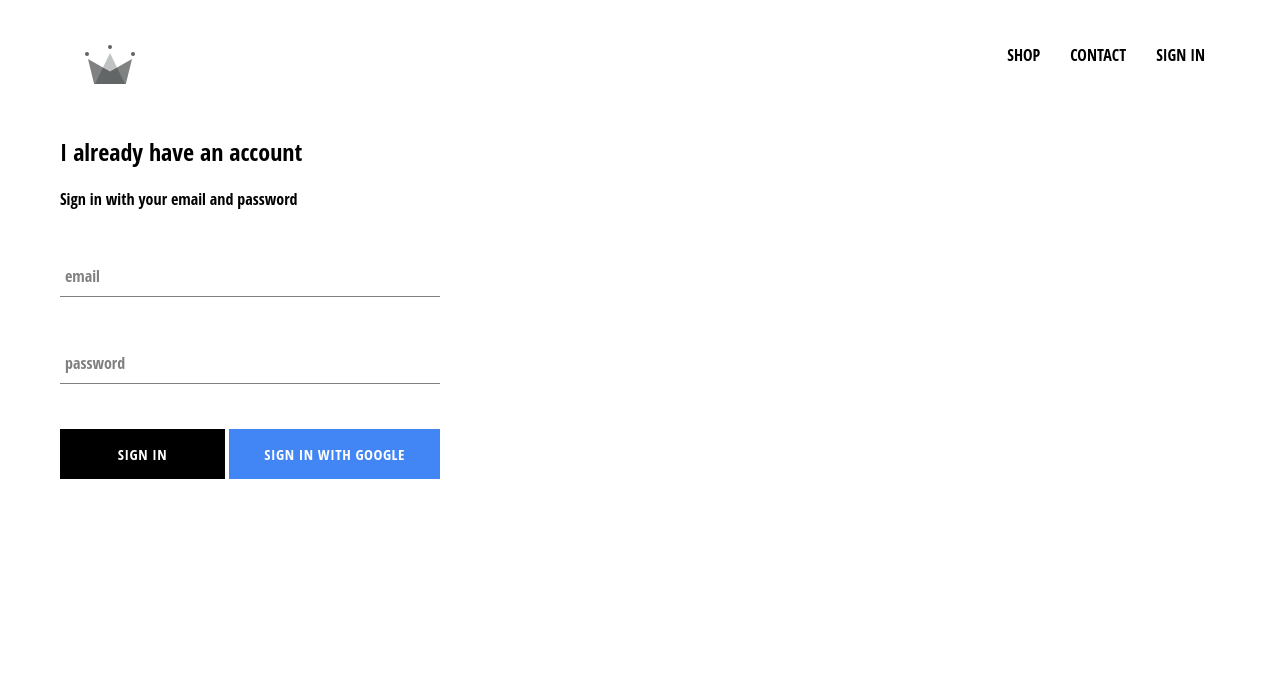
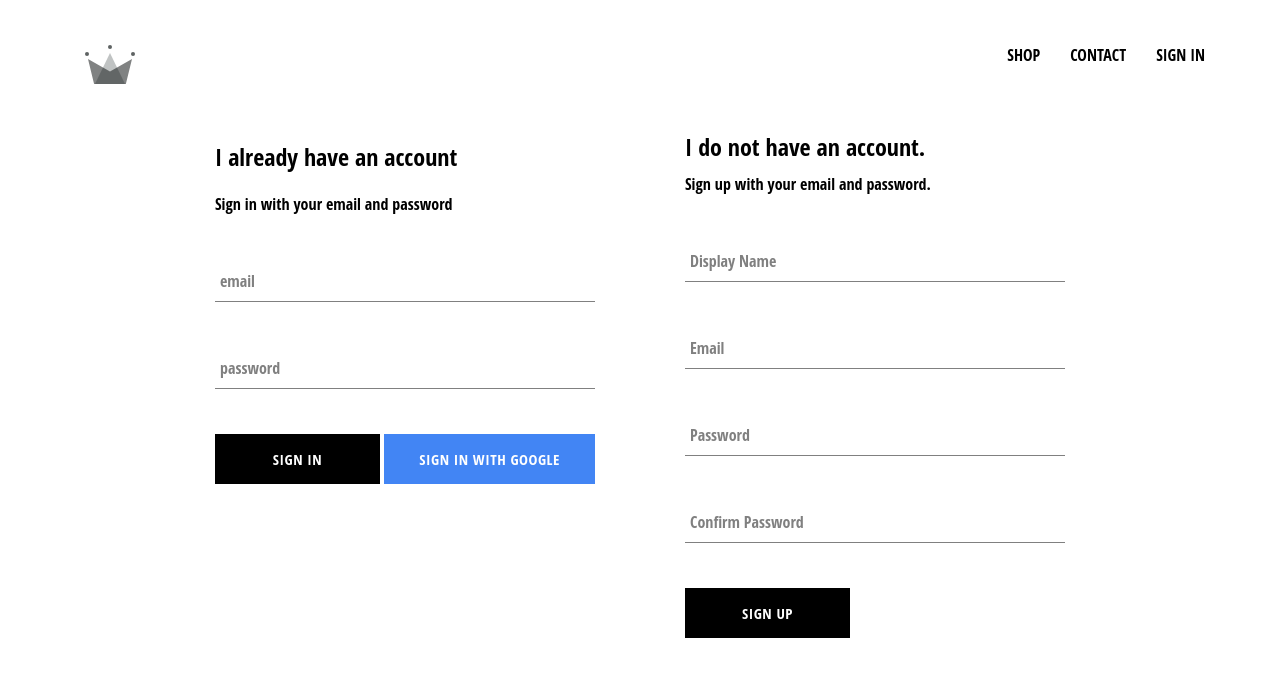
Before and after one commit to jkbess/clothing, a React (Create React App) app: page /signin in a window 1280 px wide. Shown: the top 676 px of the page. Built offline with nearby package versions, Linux system fonts and the light colour scheme; no server answers.

Commit message:
Implemented firebase.utils, included ability to store authenticated users to Firestore.

```diff
--- a/src/App.js
+++ b/src/App.js
@@ -7,7 +7,7 @@
 import ShopPage from './pages/shop/shop.component';
 import Header from './components/header/header.component';
 import SignInAndSignUpPage from './pages/sign-in-and-sign-up/sign-in-and-sign-up.component';
-import { auth } from './firebase/firebase.utils';
+import { auth, createUserProfileDocument } from './firebase/firebase.utils';
 
 class App extends React.Component {
   constructor() {
@@ -21,8 +21,22 @@
   unsubscribeFromAuth = null;
 
   componentDidMount() {
-    this.unsubscribeFromAuth = auth.onAuthStateChanged(user => {
-      this.setState({ currentUser: user });
+    this.unsubscribeFromAuth = auth.onAuthStateChanged(async userAuth => {
+      //this.setState({ currentUser: user });
+      // createUserProfileDocument(user);
+      if (userAuth) {
+        const userRef = await createUserProfileDocument(userAuth);
+        userRef.onSnapshot(snapShot => {
+          this.setState({
+            currentUser: {
+              id: snapShot.id,
+              ...snapShot.data()
+            }
+          });
+        });
+      } else {
+        this.setState({currentUser: userAuth});
+      }
     });
   }
 
--- /dev/null
+++ b/src/components/sign-up/sign-up.component.jsx
@@ -0,0 +1,96 @@
+import React from 'react';
+
+import FormInput from '../form-input/form-input.component';
+import CustomButton from '../custom-button/custom-button.component';
+import { auth, createUserProfileDocument } from '../../firebase/firebase.utils.js';
+
+import './sign-up.styles.scss';
+
+class SignUp extends React.Component {
+  constructor (){
+    super();
+
+    this.state = {
+      displayName: '',
+      email: '',
+      password: '',
+      confirmPassword: ''
+    }
+  }
+
+  handleChange = event => {
+    const { name, value } = event.target;
+    this.setState({[name]: value});
+  }
+
+  handleSubmit = async event => {
+    event.preventDefault();
+    const { displayName, email, password, confirmPassword } = this.state;
+    if (password !== confirmPassword) {
+      alert('Passwords do not match');
+      return;
+    }
+    try {
+      const { user } = await auth.createUserWithEmailAndPassword(email, password);
+      await createUserProfileDocument(user, { displayName })
+      this.setState({
+        displayName: '',
+        email: '',
+        password: '',
+        confirmPassword: ''
+      });
+    } catch (error) {
+      console.error(error);
+    }
+  }
+
+  render() {
+    const { displayName, email, password, confirmPassword } = this.state;
+    return (
+      <div className='sign-up'>
+        <h2 className='title'>I do not have an account.</h2>
+        <span>Sign up with your email and password.</span>
+
+        <form className='sign-up-form' onSubmit={this.handleSubmit}>
+          <FormInput
+            type='text'
+            name='displayName'
+            value={displayName}
+            onChange={this.handleChange}
+            label='Display Name'
+            required
+          />
+          <FormInput
+            type='email'
+            name='email'
+            value={email}
+            onChange={this.handleChange}
+            label='Email'
+            required
+          />
+          <FormInput
+            type='password'
+            name='password'
+            value={password}
+            onChange={this.handleChange}
+            label='Password'
+            required
+          />
+          <FormInput
+            type='password'
+            name='confirmPassword'
+            value={confirmPassword}
+            onChange={this.handleChange}
+            label='Confirm Password'
+            required
+          />
+          <CustomButton
+            type='submit'
+          >SIGN UP</CustomButton>
+        </form>
+      </div>
+    )
+  }
+}
+
+export default SignUp;
--- /dev/null
+++ b/src/components/sign-up/sign-up.styles.scss
@@ -0,0 +1,9 @@
+.sign-up {
+    display: flex;
+    flex-direction: column;
+    width: 380px;
+
+    .title {
+      margin: 10px 0;
+    }
+  }
--- a/src/firebase/firebase.utils.js
+++ b/src/firebase/firebase.utils.js
@@ -13,6 +13,27 @@
   measurementId: "G-XMEJ8707BH"
 };
 
+export const createUserProfileDocument = async (userAuth, additionalData) => {
+  if (!userAuth) return;
+  const userRef = firestore.doc(`/users/${userAuth.uid}`);
+  const snapshot = await userRef.get(); // await forces subsequent lines to wait
+  if (!snapshot.exists) {
+    const { displayName, email } = userAuth;
+    const createdAt = new Date();
+    try {
+      await userRef.set({
+        displayName,
+        email,
+        createdAt,
+        ...additionalData
+      });
+    } catch (error) {
+      console.log('Error creating user. ', error.message);
+    }
+  }
+  return userRef;
+}
+
 firebase.initializeApp(config);
 
 export const auth = firebase.auth();
--- a/src/pages/sign-in-and-sign-up/sign-in-and-sign-up.component.jsx
+++ b/src/pages/sign-in-and-sign-up/sign-in-and-sign-up.component.jsx
@@ -1,12 +1,14 @@
 import React from 'react';
 
 import SignIn from '../../components/sign-in/sign-in.component';
+import SignUp from '../../components/sign-up/sign-up.component'
 
 import './sign-in-and-sign.up.styles.scss';
 
 const SignInAndSignUpPage = () => (
   <div className='sign-in-and-sign-up'>
     <SignIn />
+    <SignUp />
   </div>
 );
 
--- a/src/pages/sign-in-and-sign-up/sign-in-and-sign.up.styles.scss
+++ b/src/pages/sign-in-and-sign-up/sign-in-and-sign.up.styles.scss
@@ -0,0 +1,6 @@
+.sign-in-and-sign-up {
+    width: 850px;
+    display: flex;
+    justify-content: space-between;
+    margin: 30px auto;
+  }
```
